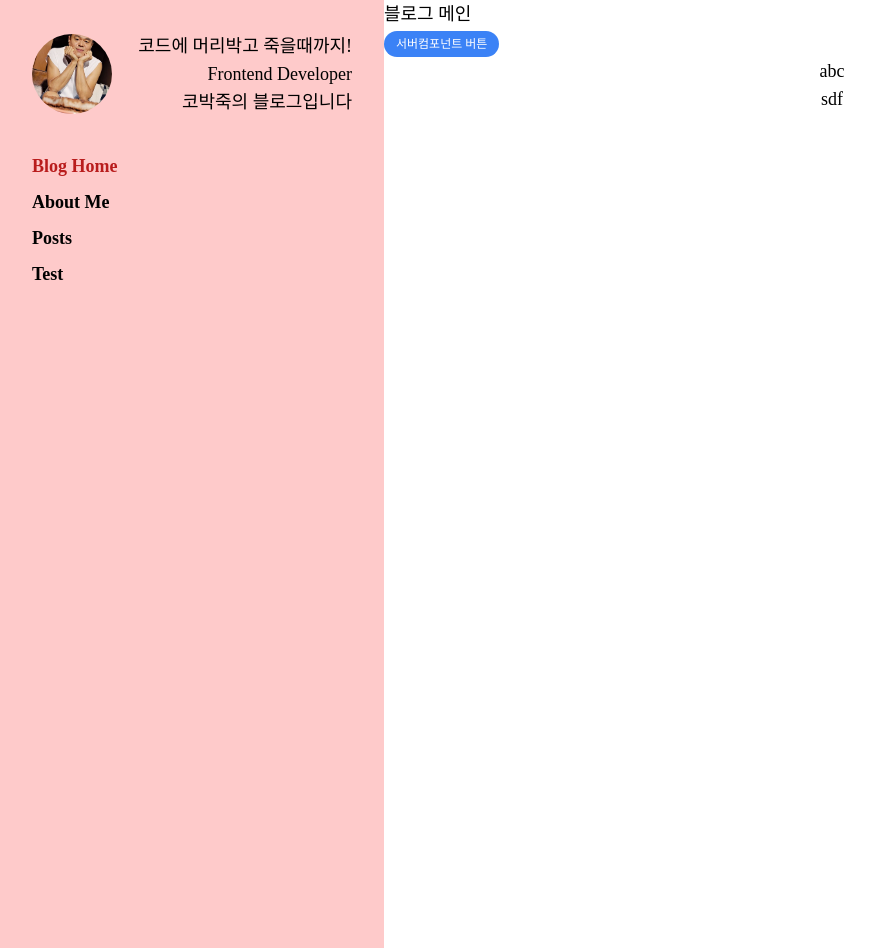
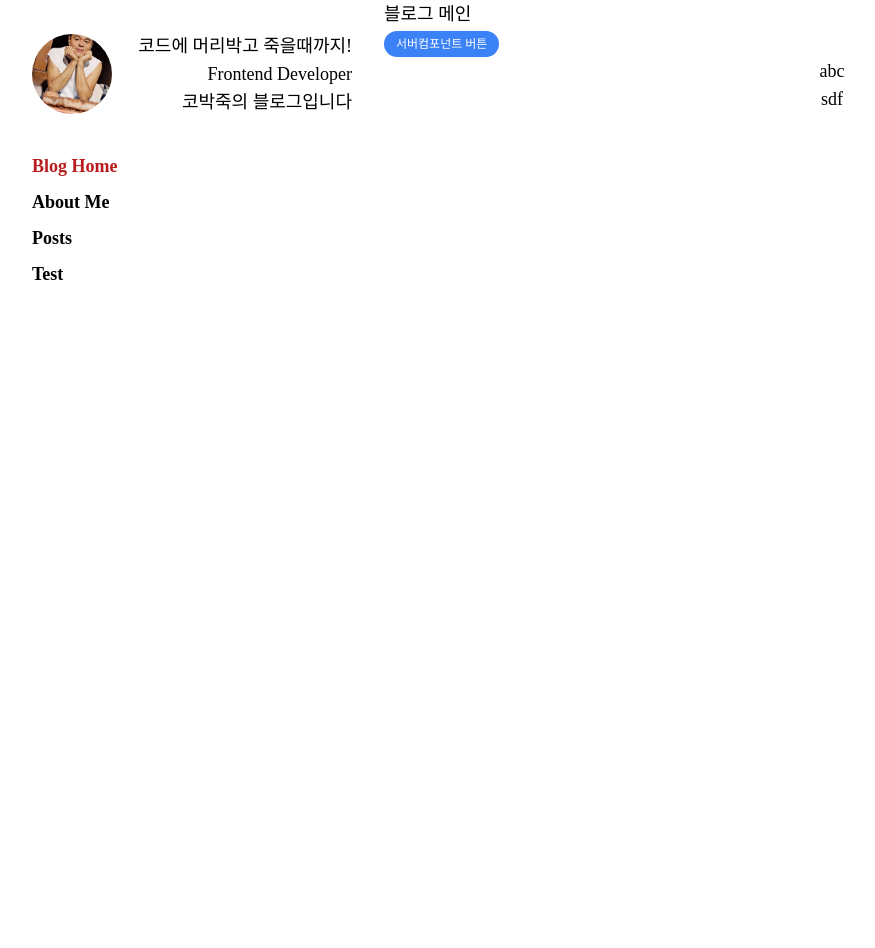
Before and after one commit to vmflxu/kobakjook, a Next.js app: page / in a window 1280 px wide. Shown: the whole page, without its empty margins (0-875 px from the left). Built offline with nearby package versions, Linux system fonts and the light colour scheme; no server answers; a web font is replaced by a local one.

Commit message:
Fix: header 배경색 제거

```diff
--- a/src/app/layout.tsx
+++ b/src/app/layout.tsx
@@ -33,7 +33,7 @@ export default function RootLayout({
   return (
     <html lang="en">
       <body className='flex flex-row gap-0 font-Pretendard font-normal text-lg'>
-        <header className='flex flex-col w-96 h-full sticky items-center gap-8 bg-red-200'>
+        <header className='flex flex-col w-96 h-full sticky items-center gap-8'>
           <Flex.Hstack className='w-full px-8 gap-4 mt-8 justify-between items-center'>
             <div className='aspect-square w-fit'>
               <Image
--- a/src/components/HomeNav.tsx
+++ b/src/components/HomeNav.tsx
@@ -11,7 +11,7 @@ const HomeNav = () => {
     const path = headers().get('referer')?.split('/');
     const now = path?.slice(3);
     return (
-        <nav className='flex flex-col w-full bg-red-200 mx-auto h-full items-center min-h-screen'>
+        <nav className='flex flex-col w-full mx-auto h-full items-center min-h-screen'>
             {
                 routes.map(item => {
                     return (
```
